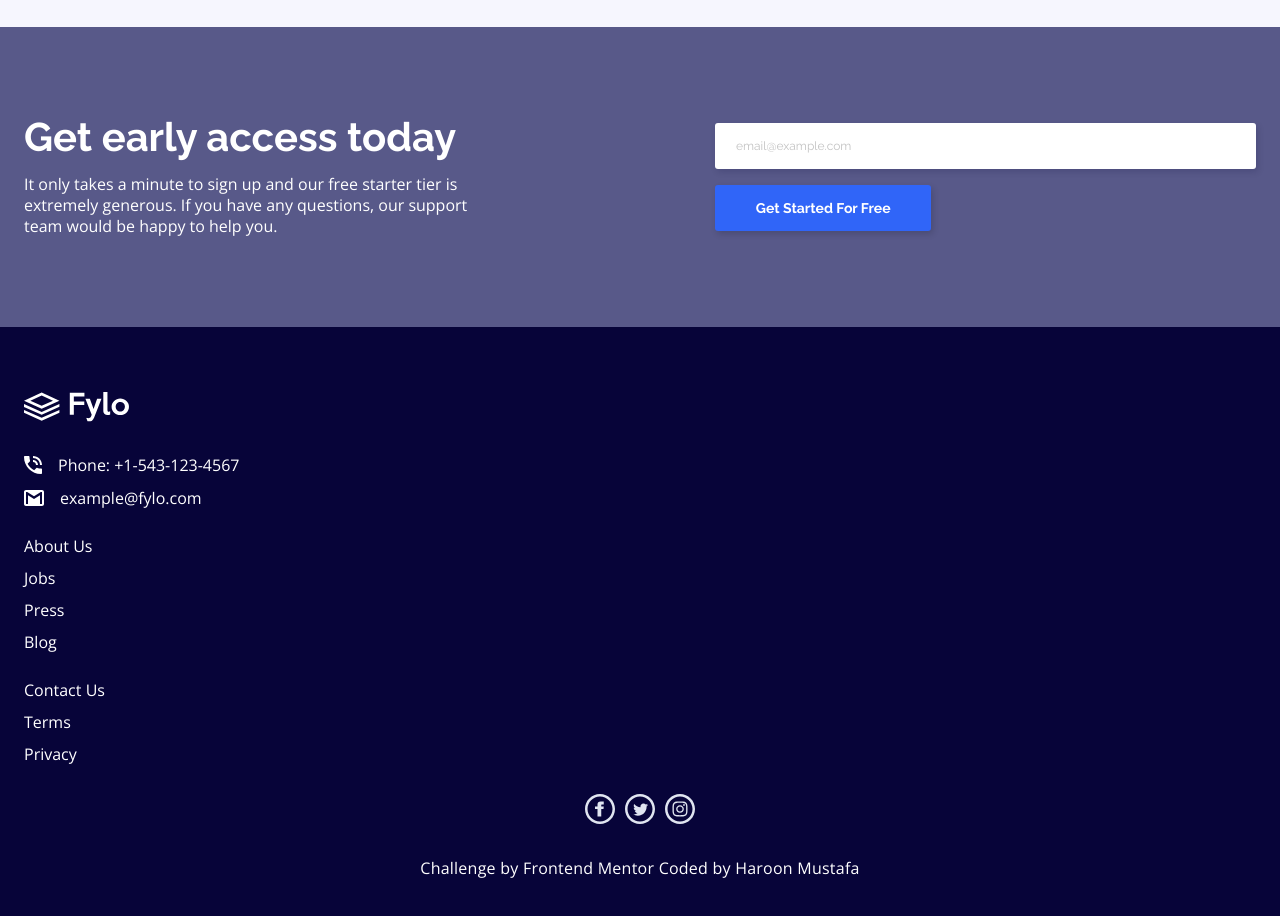
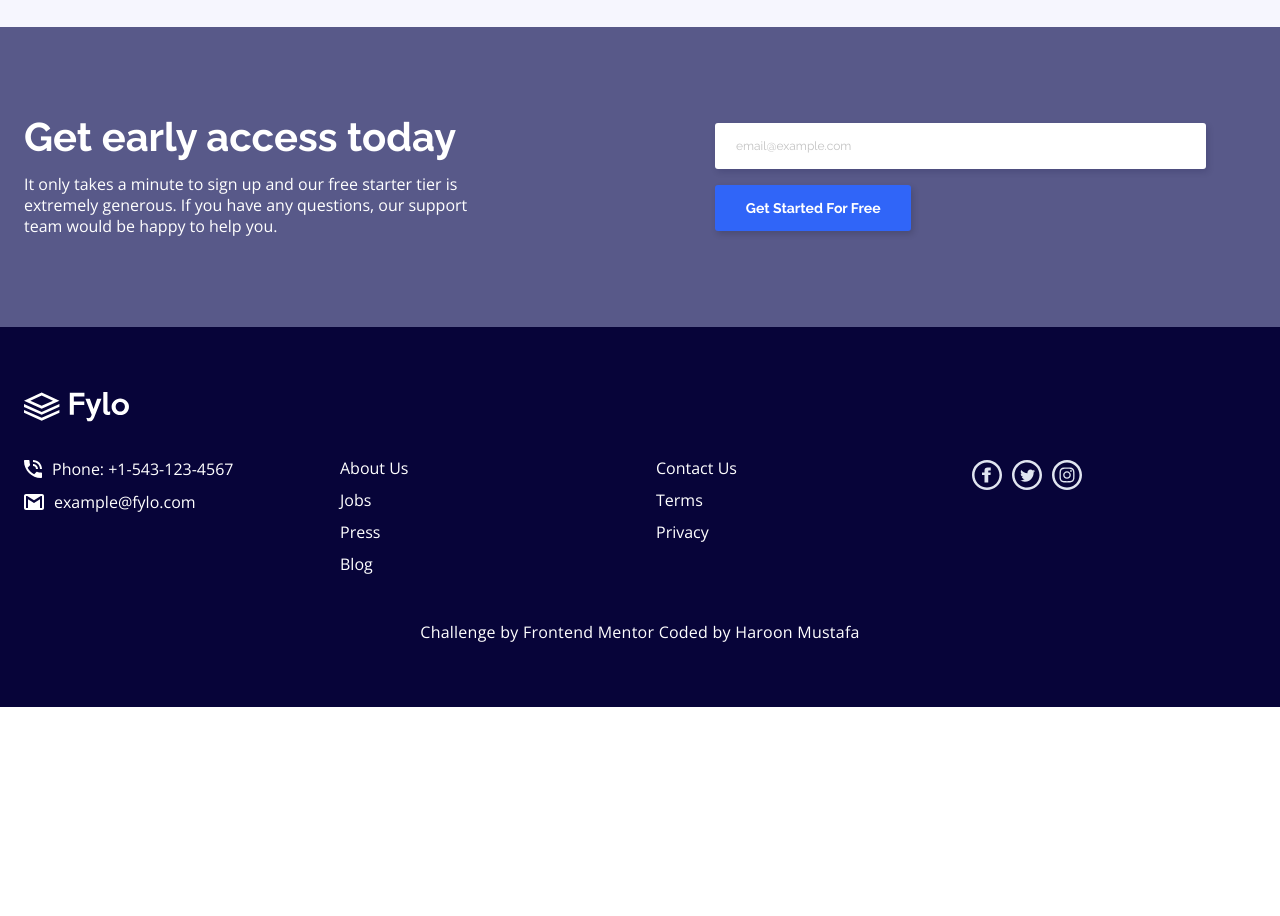
Before and after one commit to haroon-raja/fylo-landing-page, a website: page index.html in a window 1280 px wide. Shown: the part 1300-2216 px from the top of the page. After the commit the page ends 2007 px from the top, so only its background shows below. Drawn offline with nearby package versions, Linux system fonts and the light colour scheme.

Commit message:
Added media queries to footer and update CTA section

```diff
--- a/index.html
+++ b/index.html
@@ -177,9 +177,7 @@
 
     <!-- FOOTER START -->
     <footer class="footer">
-      <div class="wrapper footer__content">
-        <div class="footer__contacts">
-          <div class="footer__logo-box">
+      <div class="wrapper footer__logo-box u-mb-36">
         <img
           src="images/footer-logo.svg"
           alt="Fylo Logo"
@@ -188,6 +186,8 @@
           height="30"
         />
       </div>
+      <div class="wrapper footer__content">
+        <div class="footer__contacts">
           <div class="footer__phone-mail-box">
             <div class="footer__phone">
               <svg class="footer__phone-icon">
--- a/scss/layout/_cta.scss
+++ b/scss/layout/_cta.scss
@@ -36,6 +36,12 @@
     }
   }
 
+  &__form {
+    @include breakpoint-mobile(medium) {
+      padding-right: rem(50);
+    }
+  }
+
   &__btn {
     @include breakpoint-mobile(medium) {
       width: 40%;
--- a/scss/layout/_footer.scss
+++ b/scss/layout/_footer.scss
@@ -5,6 +5,13 @@
     display: flex;
     flex-direction: column;
     gap: rem(32);
+
+    @include breakpoint-mobile(medium) {
+      display: grid;
+      grid-template-columns: repeat(4, 1fr);
+      align-items: start;
+      row-gap: rem(50);
+    }
   }
 
   &__logo {
@@ -43,6 +50,10 @@
     display: flex;
     align-items: center;
     gap: rem(16);
+
+    @include breakpoint-mobile(medium) {
+      gap: rem(10);
+    }
   }
 
   &__phone {
@@ -71,6 +82,10 @@
     align-items: center;
     justify-content: center;
 
+    @include breakpoint-mobile(medium) {
+      justify-content: start;
+    }
+
     &-icon {
       width: rem(30);
       height: rem(30);
@@ -90,5 +105,9 @@
     text-align: center;
     letter-spacing: rem(0.24);
     line-height: rem(20);
+
+    @include breakpoint-mobile(medium) {
+      grid-column: 1 / -1;
+    }
   }
 }
```
Also changed, not shown: css/style.css, 1 other file. Lines whose indentation alone changed are shown as unchanged.
